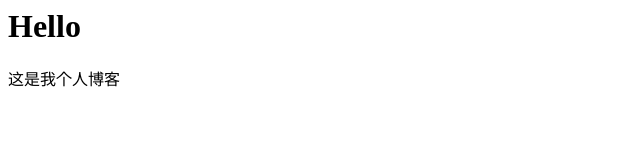
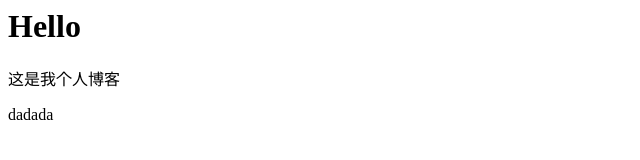
Before and after one commit to Anthony-Qian/Anthony-Qian.github.io, a plain HTML site: page index.html in a window 1280 px wide. Shown: the full height of the page, 0-640 px from the left. Drawn offline with Linux system fonts and the light colour scheme.

Commit message:
Update index.html

```diff
--- a/index.html
+++ b/index.html
@@ -8,3 +8,5 @@
 
 <h1>Hello</h1>
 <p>这是我个人博客</p>
+
+<p>dadada</p>
```
